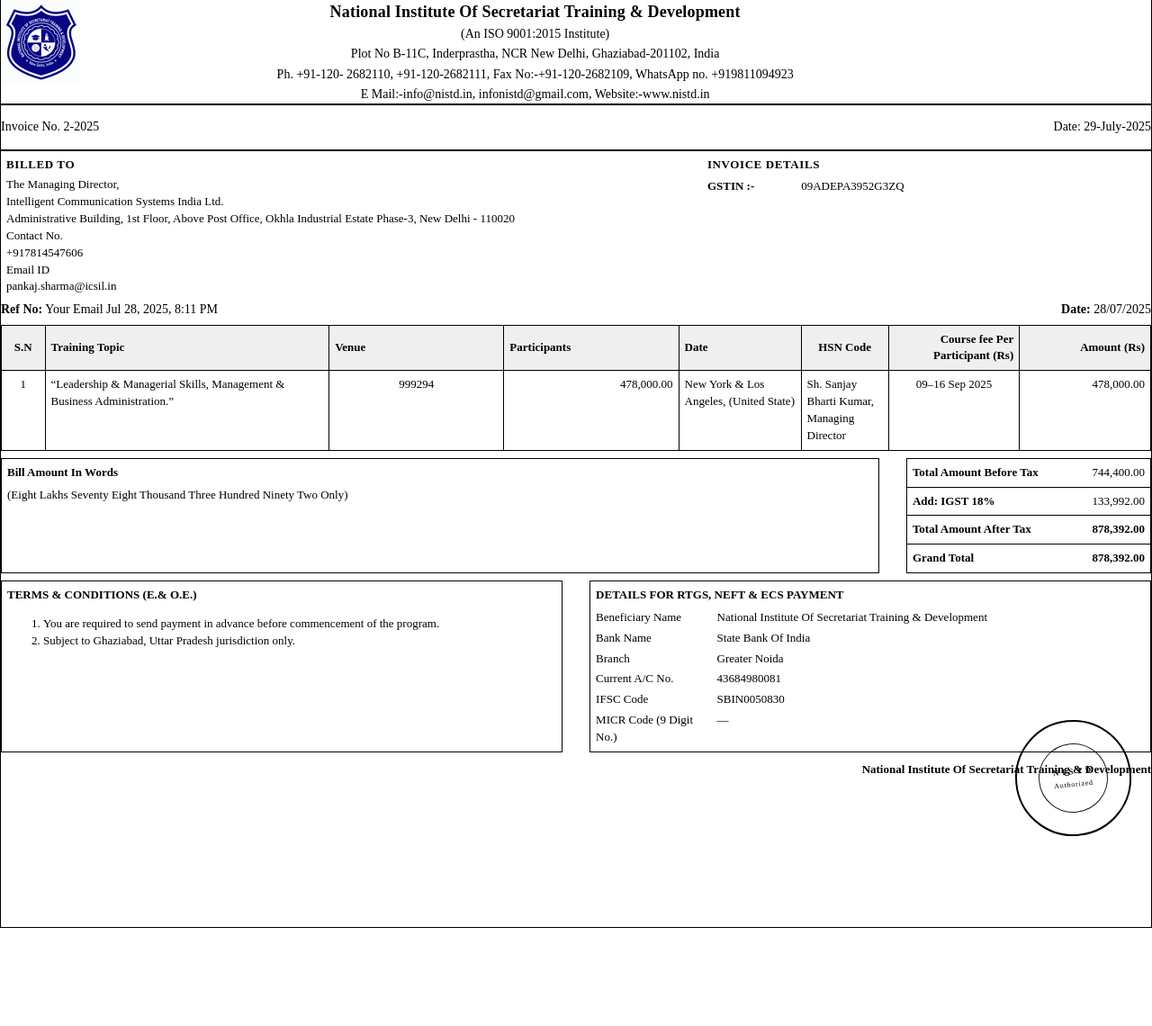
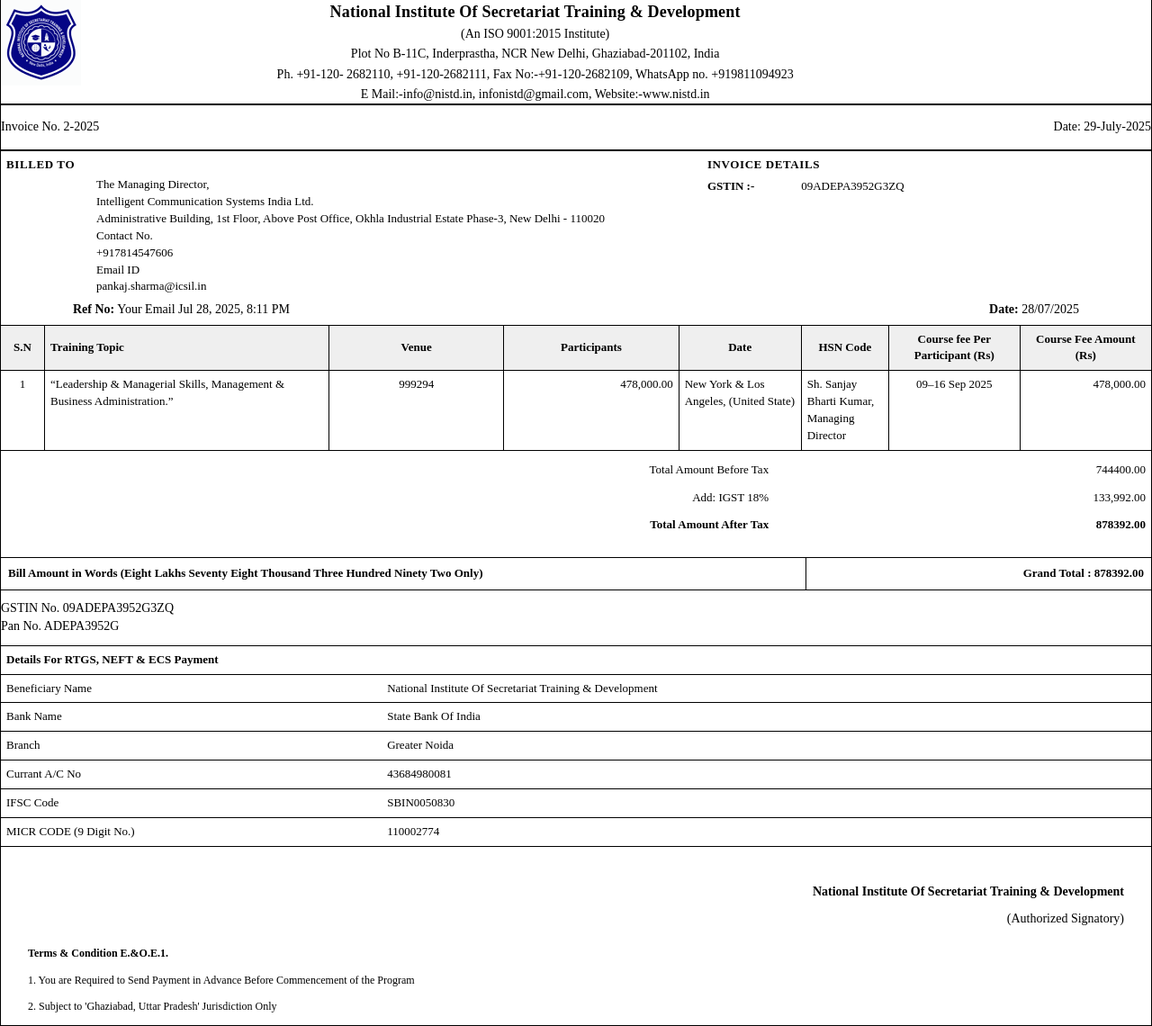
Before and after one commit to thekarandhaliwal/invoice_generator_Shrey, a Django app: template invoice/generatorApp/templates/inv.html in a window 1280 px wide. Shown: the part 43-1183 px from the top of the page at 90% size. Before the commit the page ends 1074 px from the top, so only its background shows below. Run offline with Django 5.2, Linux system fonts and the light colour scheme; the template is opened without the code that fills it, so the values that code supplies are empty.

Commit message:
invoice design completed

```diff
--- a/invoice/generatorApp/templates/inv.html
+++ b/invoice/generatorApp/templates/inv.html
@@ -225,51 +225,101 @@
   }
   .terms h3, .bank h3{margin:0 0 6px 0; font-size:13px; text-transform:uppercase}
 
-  /* Signature area with CSS simulated stamp */
-  .signature{
-    margin-top:10px;
-    position:relative;
-    min-height:28mm;
-    font-size:13px;
-    text-align:right;
-  }
-
-  /* Simulated round stamp using pseudo-elements */
-  .stamp {
-    position:absolute;
-    right:6mm;
-    bottom:6mm;
-    width:34mm;
-    height:34mm;
-    border-radius:50%;
-    border:2px solid var(--border);
-    display:flex;
-    align-items:center;
-    justify-content:center;
-    font-size:9px;
-    font-weight:700;
-    letter-spacing:0.8px;
-    transform:rotate(-6deg);
-    box-shadow: none;
-  }
-  .stamp::before{
-    content:""; width:60%; height:60%; border-radius:50%; border:1px solid var(--border); display:block; opacity:0.9;
-  }
-  .stamp .inner-text{position:absolute; text-align:center; width:100%;}
-  .stamp .inner-text small{display:block;font-weight:400;font-size:8px; margin-top:2px}
-
-  /* Print tweaks */
-  @media print {
-    body{background:#fff}
-    .sheet{margin:0; padding:0; width:100%; min-height:auto}
-    .stamp{box-shadow:none}
-  }
 
   /* Small helpers for numeric alignment */
   .r { text-align:right; }
   .c { text-align:center; }
 
 </style>
+
+  <style>
+    /* Unique prefixed styles */
+    .inv-container {
+      font-family: Arial, sans-serif;
+      font-size: 14px;
+      margin: 0;
+      padding: 20px;
+      color: #000;
+    }
+    .inv-box {
+      width: 100%;
+      border: 1px solid #000;
+      padding: 10px;
+      box-sizing: border-box;
+    }
+    .inv-header {
+      text-align: right;
+      margin-bottom: 20px;
+    }
+    .inv-header table {
+      width: 100%;
+      border-collapse: collapse;
+    }
+    .inv-header td {
+      /* padding: 5px;
+      text-align: right; */
+      border: none;
+    }
+    .inv-total {
+      font-weight: bold;
+    }
+    .inv-amount-words {
+      border: 1px solid #000;
+      border-left: none;
+      padding: 8px;
+      font-weight: bold;
+    }
+    .inv-grand-total {
+      border: 1px solid #000;
+      border-left: none;
+      text-align: right;
+      padding: 8px;
+      font-weight: bold;
+      border-right: none;
+    }
+    .inv-info {
+      width: 100%;
+      margin-top: 10px;
+      border-collapse: collapse;
+    }
+    .inv-info td {
+      padding: 6px;
+      font-weight: bold;
+    }
+    .inv-payment-details {
+      margin-top: 10px;
+      border: 1px solid #000;
+      border-collapse: collapse;
+      width: 100%;
+      border-right: none;
+      border-left: none;
+    }
+    .inv-payment-details th,
+    .inv-payment-details td {
+      /* border: 1px solid #000; */
+      padding: 6px;
+      text-align: left;
+      border-right: none;
+            border-left: none;
+
+    }
+    .inv-signature {
+      text-align: right;
+      margin-top: 40px;
+      font-weight: bold;
+    }
+    .inv-stamp {
+      margin-top: 10px;
+      text-align: right;
+    }
+    .inv-stamp img {
+      width: 150px;
+    }
+    .inv-footer {
+      margin-top: 20px;
+      font-size: 12px;
+    }
+  </style>
 </head>
 <body>
     <div class="invoice-tag">
@@ -317,6 +367,7 @@
     <section class="meta" aria-label="Invoice metadata">
       <div class="card">
         <h3>Billed To</h3>
+        <div style="margin-left: 100px;">
           <div>The Managing Director,</div>
           <div>Intelligent Communication Systems India Ltd.</div>
           <div>Administrative Building, 1st Floor, Above Post Office, Okhla Industrial Estate Phase-3, New Delhi - 110020</div>
@@ -324,6 +375,7 @@
           <div>+917814547606</div>
           <div>Email ID</div>
           <div>pankaj.sharma@icsil.in</div>
+          </div>
       </div>
 
       <div class="card">
@@ -342,7 +394,7 @@
     </div> -->
 
 
-    <div class="refstrip" aria-hidden="true">
+    <div class="refstrip" aria-hidden="true" style="margin-left: 80px; margin-right: 80px;">
     <div class="badge" style="float: left;">
         <strong>Ref No:</strong> Your Email Jul 28, 2025, 8:11 PM
     </div>
@@ -357,32 +409,32 @@
     <table role="table" aria-label="Invoice items">
       <thead>
         <tr>
-          <th class="col-sn c">S.N</th>
+          <th class="col-sn c" style="border-left:none ;">S.N</th>
           <th class="col-topic">Training Topic</th>
-          <th class="col-venue">Venue</th>
-          <th class="col-part">Participants</th>
-          <th class="col-date">Date</th>
-          <th class="col-hsn c">HSN Code</th>
-          <th class="col-fee r">Course fee Per Participant (Rs)</th>
-          <th class="col-amt r">Amount (Rs)</th>
+          <th class="col-venue" style="text-align: center;">Venue</th>
+          <th class="col-part" style="text-align: center;">Participants</th>
+          <th class="col-date" style="text-align: center;">Date</th>
+          <th class="col-hsn c" style="text-align: center;">HSN Code</th>
+          <th class="col-fee r" style="text-align: center;">Course fee Per Participant (Rs)</th>
+          <th class="col-amt r" style="text-align: center; border-right:none ;">Course Fee Amount (Rs)</th>
         </tr>
       </thead>
       <tbody>
         <tr>
-          <td class="c">1</td>
+          <td class="c" style="border-left:none ;">1</td>
           <td class="topic">“Leadership &amp; Managerial Skills, Management &amp; Business Administration.”</td>
           <td class="c">999294</td>
           <td class="r">478,000.00</td>
           <td>New York &amp; Los Angeles, (United State)</td>
           <td>Sh. Sanjay Bharti Kumar, Managing Director</td>
           <td class="c">09–16 Sep 2025</td>
-          <td class="r">478,000.00</td>
+          <td class="r" style="border-right:none ;">478,000.00</td>
         </tr>
       </tbody>
     </table>
 
     <!-- Totals -->
-    <section class="totals" aria-label="Totals">
+    <!-- <section class="totals" aria-label="Totals">
       <div class="inwords">
         <b>Bill Amount In Words</b>
         (Eight Lakhs Seventy Eight Thousand Three Hundred Ninety Two Only)
@@ -394,10 +446,10 @@
         <div class="row"><div class="label">Total Amount After Tax</div><div class="val r"><strong>878,392.00</strong></div></div>
         <div class="row"><div class="label">Grand Total</div><div class="val r"><strong>878,392.00</strong></div></div>
       </div>
-    </section>
+    </section> -->
 
     <!-- Footer: Terms and Bank details -->
-    <section class="footer" aria-label="Footer">
+    <!-- <section class="footer" aria-label="Footer">
       <div class="terms">
         <h3>Terms &amp; Conditions (E.&amp; O.E.)</h3>
         <ol>
@@ -417,21 +469,102 @@
           <div>MICR Code (9 Digit No.)</div><div>—</div>
         </div>
       </div>
+    </section> -->
+
+
+  <!-- <div class="inv-container"> -->
+    <!-- <div class="inv-box"> -->
+
+      <!-- Header Totals -->
+      <div class="inv-header">
+        <table>
+          <tr>
+            <!-- <td></td> -->
+            <td>Total Amount Before Tax</td>
+            <td>744400.00</td>
+          </tr>
+          <tr>
+            <!-- <td></td> -->
+            <td>Add: IGST 18%</td>
+            <td>133,992.00</td>
+          </tr>
+          <tr class="inv-total">
+            <!-- <td></td> -->
+            <td>Total Amount After Tax</td>
+            <td>878392.00</td>
+          </tr>
+        </table>
+      </div>
+
+      <!-- Amount in Words + Grand Total -->
+      <table style="width:100%; border-collapse:collapse;">
+        <tr>
+          <td class="inv-amount-words" style="width:70%;">
+            Bill Amount in Words (Eight Lakhs Seventy Eight Thousand Three Hundred Ninety Two Only)
+          </td>
+          <td class="inv-grand-total" style="width:30%;">
+            Grand Total : 878392.00
+          </td>
+        </tr>
+      </table>
+
+
+
+    <section aria-label="Contact details" style="    margin-top: 10px;">
+        <div class="invoice-header">
+            <div>GSTIN No. 09ADEPA3952G3ZQ</div>
+            <div>Pan No. ADEPA3952G</div>
+        </div>
     </section>
+      <!-- Payment Details -->
+      <table class="inv-payment-details">
+        <tr>
+          <th colspan="2">Details For RTGS, NEFT & ECS Payment</th>
+        </tr>
+        <tr>
+          <td>Beneficiary Name</td>
+          <td>National Institute Of Secretariat Training & Development</td>
+        </tr>
+        <tr>
+          <td>Bank Name</td>
+          <td>State Bank Of India</td>
+        </tr>
+        <tr>
+          <td>Branch</td>
+          <td>Greater Noida</td>
+        </tr>
+        <tr>
+          <td>Currant A/C No</td>
+          <td>43684980081</td>
+        </tr>
+        <tr>
+          <td>IFSC Code</td>
+          <td>SBIN0050830</td>
+        </tr>
+        <tr>
+          <td>MICR CODE (9 Digit No.)</td>
+          <td>110002774</td>
+        </tr>
+      </table>
 
-    <!-- Signature and simulated stamp -->
-    <div class="signature" aria-label="Signature">
-      <div style="font-weight:700">National Institute Of Secretariat Training &amp; Development</div>
+        <section style="margin: 0px 30px;">
+      <!-- Signature & Stamp -->
+      <div class="inv-signature">
+        National Institute Of Secretariat Training & Development
+      </div>
+      <div class="inv-stamp">
+        <div>(Authorized Signatory)</div>
+      </div>
 
-      <!-- simulated round stamp -->
-      <div class="stamp" aria-hidden="true" title="Simulated stamp">
-        <div class="inner-text">
-          N I S T D
-          <small>Authorized</small>
-        </div>
+      <!-- Footer -->
+      <div class="inv-footer">
+        <p><b>Terms & Condition E.&O.E.1.</b></p>
+        <p>1. You are Required to Send Payment in Advance Before Commencement of the Program</p>
+        <p>2. Subject to 'Ghaziabad, Uttar Pradesh' Jurisdiction Only</p>
       </div>
-    </div>
-
+</section>
+    <!-- </div> -->
+  <!-- </div> -->
   </div>
 </body>
 </html>
```
Also changed, not shown: invoice/generatorApp/templates/test.html (added, +140 -0 lines), invoice/generatorApp/templates/test1.html (added, +183 -0 lines).
